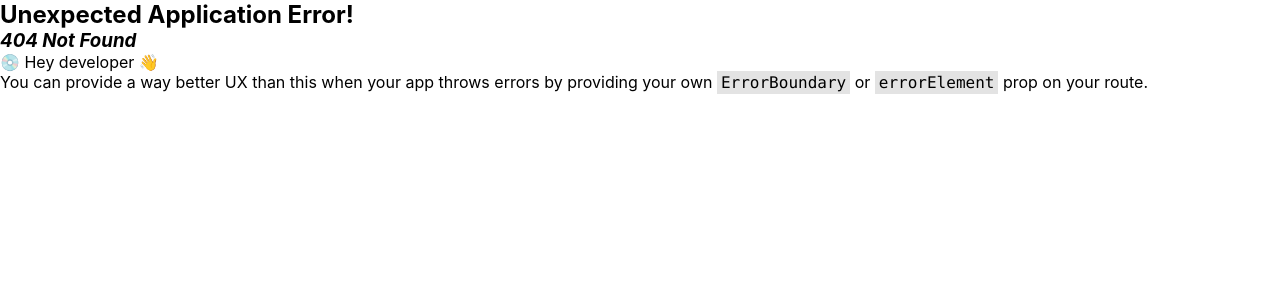
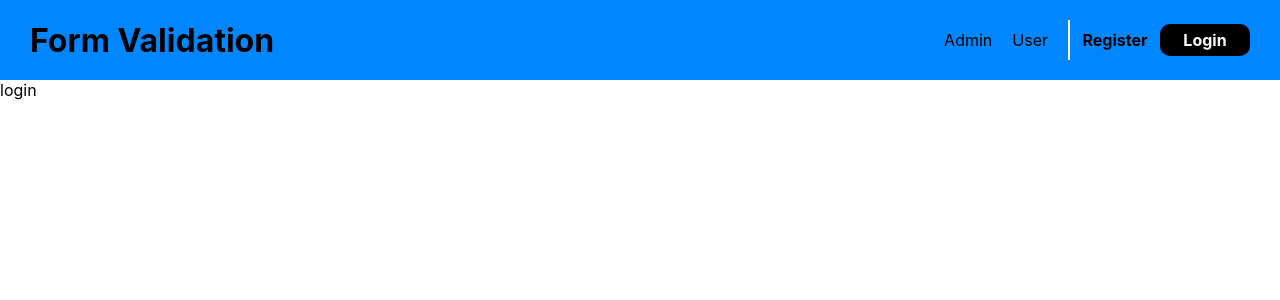
Before and after one commit to darmayasa221/form-validation-reactjs-typescript, a React (Create React App) app: page /login in a window 1280 px wide. Before the commit this address had no page. Shown: the top 300 px of the page. Built offline with nearby package versions, Linux system fonts and the light colour scheme.

Commit message:
add routers

```diff
--- a/src/App.tsx
+++ b/src/App.tsx
@@ -1,13 +1,13 @@
 import React from 'react';
+import { Outlet } from 'react-router-dom';
 import Header from './components/Header/Header';
-import Register from './components/Register/Register';
 
 function App() {
   return (
     <>
       <Header/>
       <main>
-        <Register/>
+        <Outlet />
       </main>
     </>
   );
--- a/src/components/Header/NavigationBar/NavigationBar.tsx
+++ b/src/components/Header/NavigationBar/NavigationBar.tsx
@@ -1,5 +1,6 @@
 import styled from "@emotion/styled";
 import * as React from "react";
+import { Link } from "react-router-dom";
 import NavigationList from "./NavigationList";
 
 const NavigationBar: React.FC = () => {
@@ -9,12 +10,12 @@ const NavigationBar: React.FC = () => {
         <NavigationList />
       </ul>
       <Wrap>
-        <a className="register" href="/">
+        <Link className="register" to="/register">
           Register
-        </a>
-        <a className="login" href="/">
+        </Link>
+        <Link className="login" to="/login">
           <p>Login</p>
-        </a>
+        </Link>
       </Wrap>
     </Nav>
   );
--- /dev/null
+++ b/src/components/Login/Login.tsx
@@ -0,0 +1,9 @@
+import * as React from 'react';
+
+const Login: React.FC = () => {
+  return (
+    <p>login</p>
+  )
+}
+
+export default Login
--- a/src/components/Register/Register.tsx
+++ b/src/components/Register/Register.tsx
@@ -102,7 +102,7 @@ const Register: React.FC = () => {
             value={data.confirmPassword}
           />
           <WraperBotton>
-            <button type={"submit"} disabled={visible}>
+            <button type={"submit"} disabled={!visible}>
               Submit
             </button>
           </WraperBotton>
```
Also changed, not shown: src/routers/rooters.tsx (+14 -2 lines).
